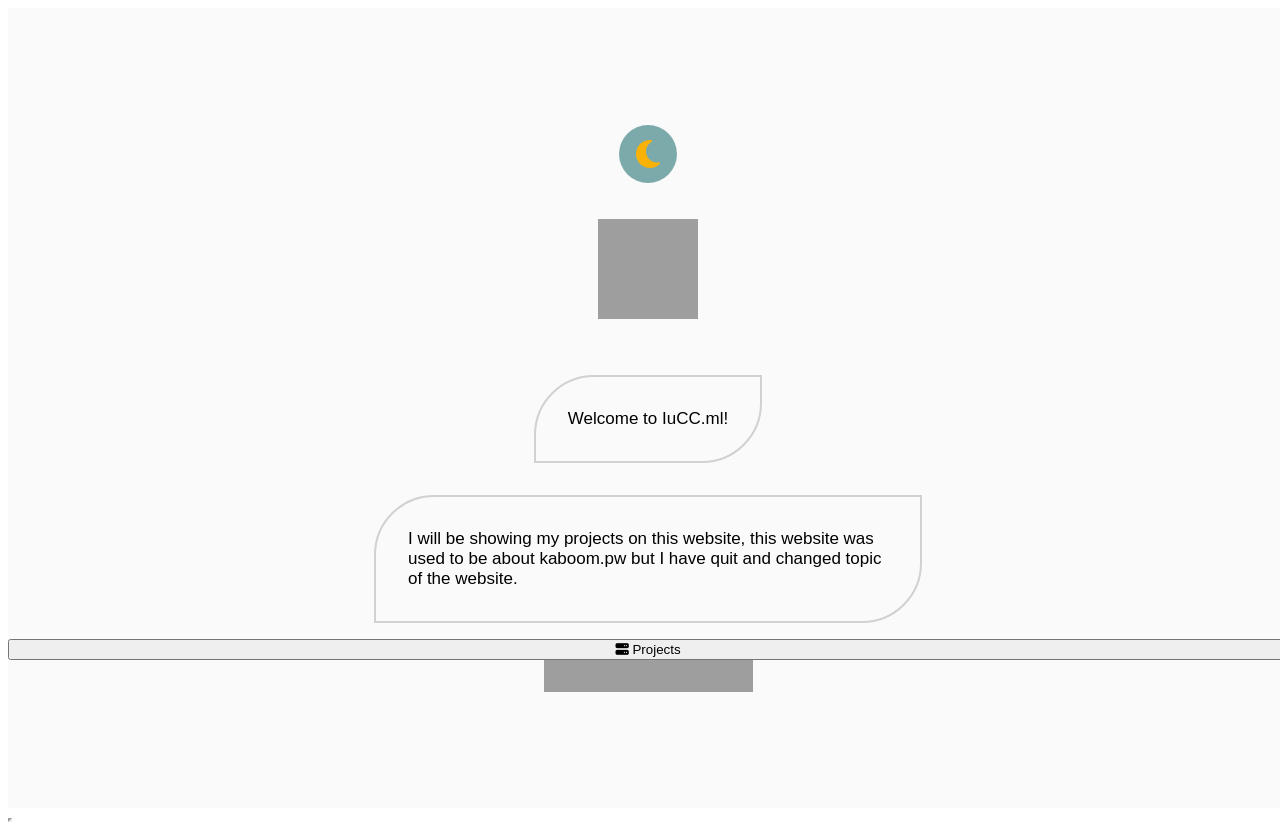
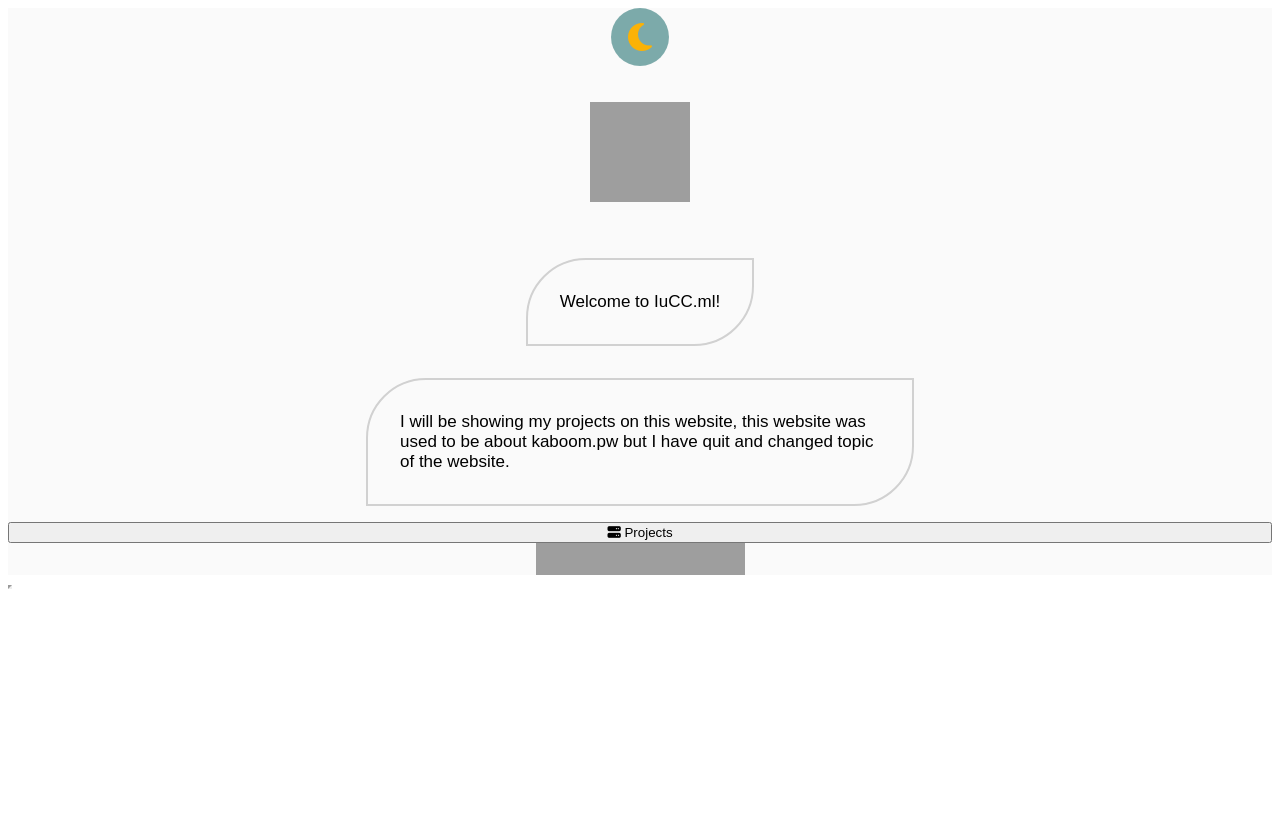
Before and after one commit to AngerminecraftYT/aboutme, a PHP site: page /index.html in a window 1280 px wide. After the commit the page ends 589 px from the top, so only its background shows below. Run offline with PHP 8.4, Linux system fonts and the light colour scheme; some libraries are stand-ins or nearby versions; grey boxes are pictures that could not be loaded.

Commit message:
Update main.css

```diff
--- a/main.css
+++ b/main.css
@@ -1,5 +1,5 @@
 .container {
-    min-height: 100vh;
+    min-height: 100%;
     display: flex;
     flex-direction: column;
     align-items: center;
@@ -79,15 +79,6 @@
   .container.dark p{
       border: 2px solid rgb(98,98,98);
   }
-
-    html {
-        width: 100%;
-        height: 100%;
-    }
-    body{
-        width: 100%;
-        height: 100%;
-    }
     a#projects.project{
         padding: 20px 30px;
         line-height:30px;
```
